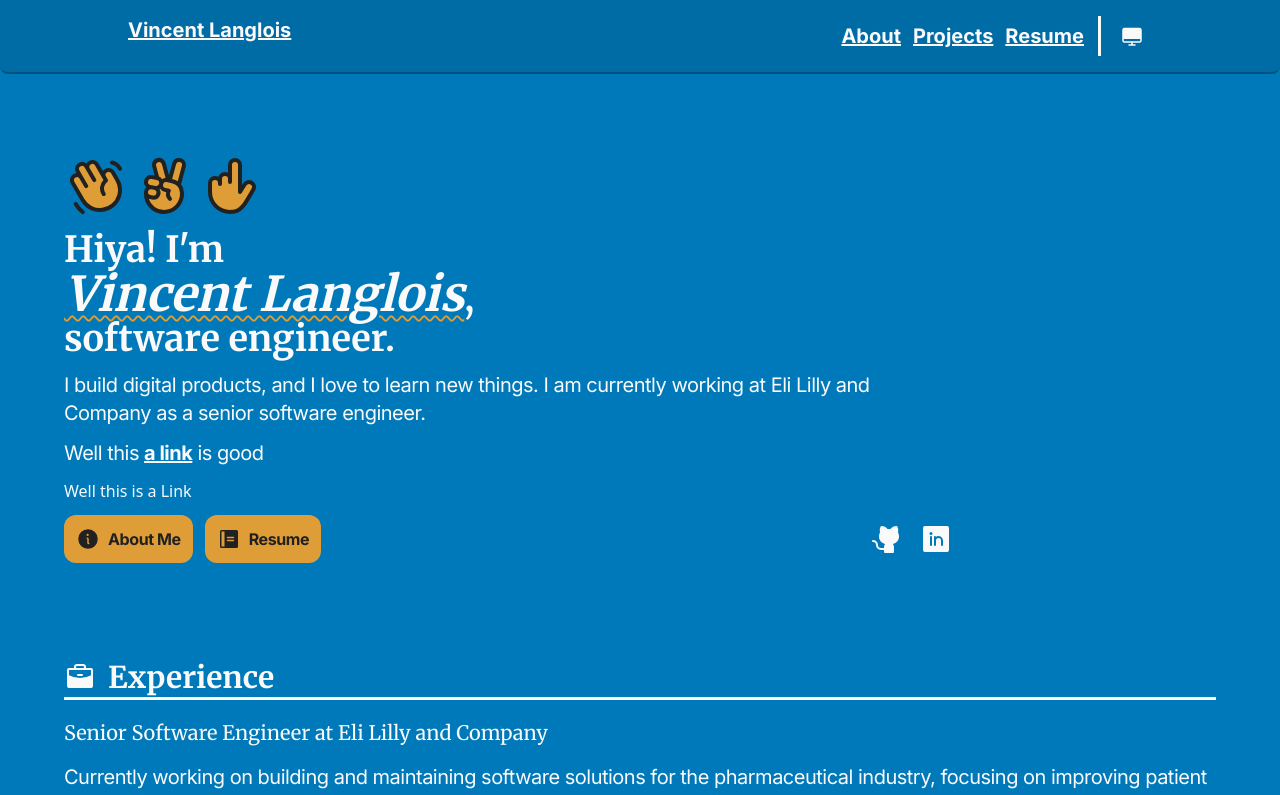
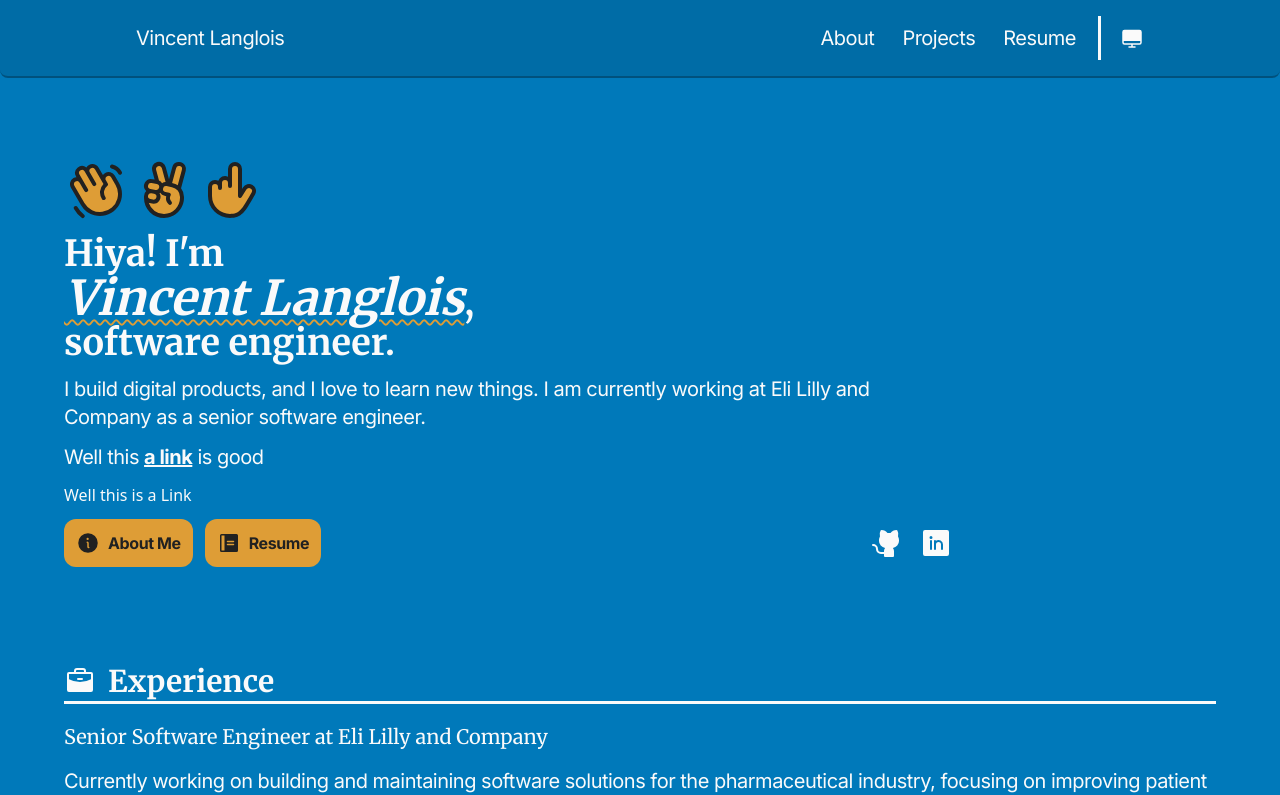
Before and after one commit to vtlanglois/portfolio-website, a Next.js app: page / in a window 1280 px wide. Shown: the top 795 px of the page. Built offline with nearby package versions, Linux system fonts and the light colour scheme.

Commit message:
feat: update Header styling

```diff
--- a/src/components/Header/index.tsx
+++ b/src/components/Header/index.tsx
@@ -7,11 +7,11 @@ export default function Header() {
   return (
     <header className="border-primary-600 bg-primary-400 dark:bg-red light:shadow-lg sticky top-0 z-40 rounded-b-lg border-b-2 border-solid px-3 py-4 lg:px-16 2xl:mx-auto 2xl:max-w-screen-xl dark:border-transparent">
       <Container>
-        <nav className="grid-cols-5 content-between lg:grid">
+        <nav className="grid-cols-5 content-between lg:grid place-content-center justify-content-center">
           <div className="col-span-3">
             <NavLink
-              variant="text"
-              appearance="primary"
+              variant="button"
+              appearance="secondary"
               href="/"
               className="mx-0 text-xl"
             >
@@ -20,24 +20,24 @@ export default function Header() {
           </div>
           <div className="col-span-2 hidden flex-row items-center justify-end gap-3 lg:flex">
             <NavLink
-              variant="text"
-              appearance="primary"
+              variant="button"
+              appearance="secondary"
               href="/about"
               className="mx-0 text-xl"
             >
               About
             </NavLink>
             <NavLink
-              variant="text"
-              appearance="primary"
+              variant="button"
+              appearance="secondary"
               href="/projects"
               className="mx-0 text-xl"
             >
               Projects
             </NavLink>
             <NavLink
-              variant="text"
-              appearance="primary"
+              variant="button"
+              appearance="secondary"
               href="/"
               className="mx-0 border-y-0 text-xl"
             >
--- a/src/components/NavLink/index.tsx
+++ b/src/components/NavLink/index.tsx
@@ -19,10 +19,10 @@ const variantStyles: Record<
   Record<NavLinkAppearance, string> & { base: string }
 > = {
   button: {
-    base: "text-md inline-flex items-center justify-center gap-2 rounded-xl p-3 font-sans tracking-tight",
+    base: "text-md inline-flex items-center justify-center gap-2 rounded-xl font-sans tracking-tight",
     primary:
-      "bg-secondary dark:bg-red transition-color text-foreground-secondary dark:text-foreground font-bold shadow-none motion-safe:transition-shadow motion-safe:transition-transform motion-safe:duration-200 motion-safe:hover:translate-x-0.5 motion-safe:hover:-translate-y-1 motion-safe:hover:scale-105 hover:bg-secondary-50 active:bg-secondary-300 hover:shadow-sm",
-    secondary: "bg-gray-200 hover:bg-gray-300 text-gray-800",
+      "text-md transition-color bg-secondary p-3 font-bold text-foreground-secondary shadow-none hover:bg-secondary-50 hover:shadow-sm active:bg-secondary-300 motion-safe:transition-shadow motion-safe:transition-transform motion-safe:duration-200 motion-safe:hover:translate-x-0.5 motion-safe:hover:-translate-y-1 motion-safe:hover:scale-105 dark:bg-red dark:text-foreground",
+    secondary: "p-2 text-foreground duration-200 hover:bg-primary-50 motion-safe:transition-colors dark:hover:bg-black",
   },
   icon: {
     base: "inline-flex items-center justify-center rounded-xl p-2",
```
